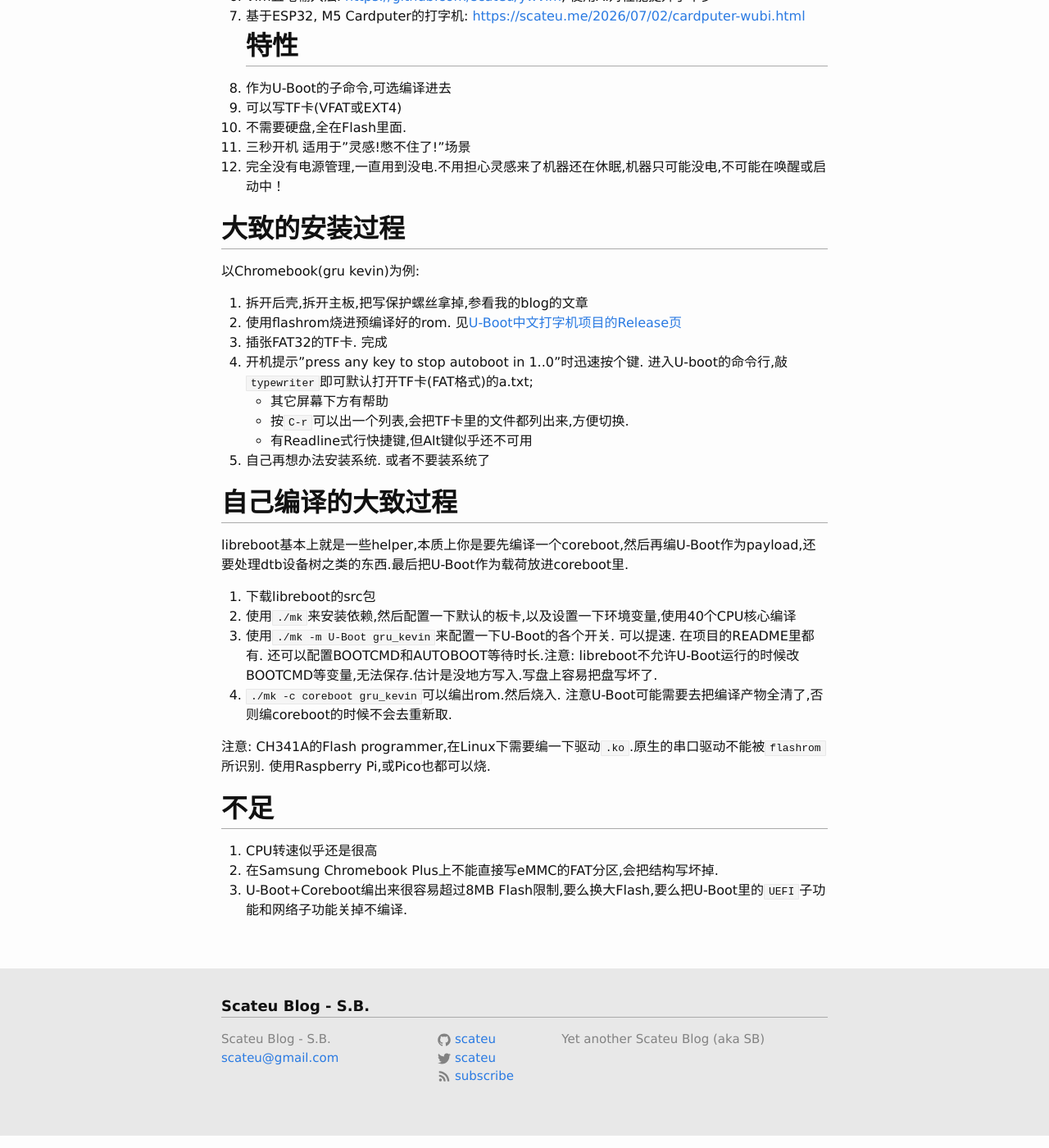
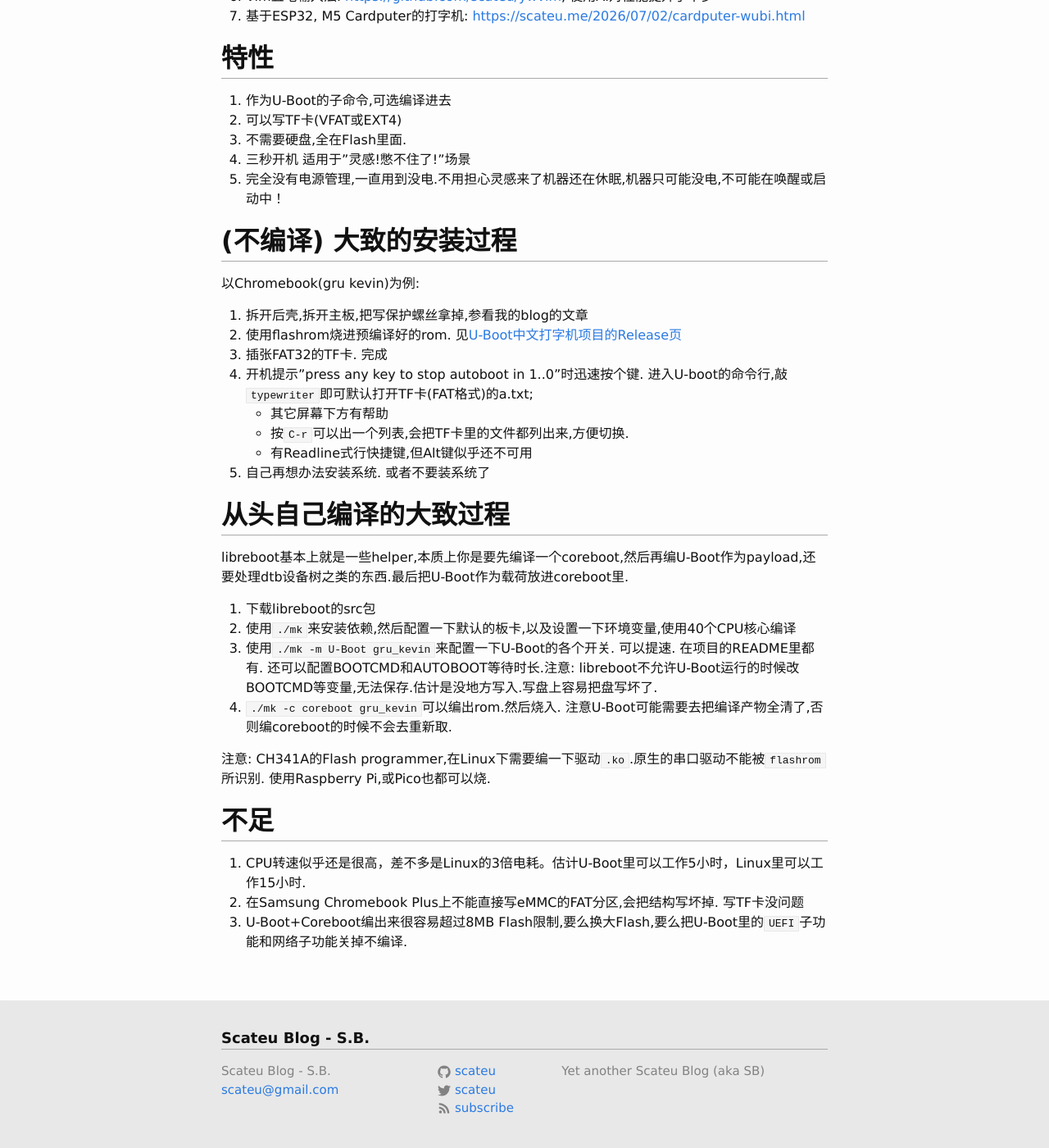
Before and after one commit to scateu/scateu.github.io, a Jekyll site: the page built from _posts/2026-08-05-u-boot-typewriter.md, in a window 1280 px wide and 1400 px high, scrolled down 1030 px. Shown: the whole window at 82% size. Built offline with Jekyll 4.4.1, drawn with Linux system fonts in a browser that asks for light colours; nearby versions of some CDN libraries; comment, search, counter and statistics services are not loaded.

Commit message:
2026-08-05-u-boot-typewriter.md

```diff
--- a/_posts/2026-08-05-u-boot-typewriter.md
+++ b/_posts/2026-08-05-u-boot-typewriter.md
@@ -21,6 +21,7 @@ layout: post
 4. Distraction-free typewriter: Alphasmart, Pomera, Freewrite, BYOK
 5. Vim五笔输入法: <https://github.com/scateu/ywvim>, 使用AI对性能提升了不少
 6. 基于ESP32, M5 Cardputer的打字机: <https://scateu.me/2026/07/02/cardputer-wubi.html>
+
 ## 特性
 
 1. 作为U-Boot的子命令,可选编译进去
@@ -29,7 +30,7 @@ layout: post
 4. 三秒开机 适用于"灵感!憋不住了!"场景
 5. 完全没有电源管理,一直用到没电.不用担心灵感来了机器还在休眠,机器只可能没电,不可能在唤醒或启动中！
 
-## 大致的安装过程
+## (不编译) 大致的安装过程
 
 以Chromebook(gru kevin)为例:
 
@@ -44,7 +45,7 @@ layout: post
 5. 自己再想办法安装系统. 或者不要装系统了
 
 
-## 自己编译的大致过程
+## 从头自己编译的大致过程
 
 libreboot基本上就是一些helper,本质上你是要先编译一个coreboot,然后再编U-Boot作为payload,还要处理dtb设备树之类的东西.最后把U-Boot作为载荷放进coreboot里.
 
@@ -57,6 +58,6 @@ libreboot基本上就是一些helper,本质上你是要先编译一个coreboot,
 
 ## 不足
 
-1. CPU转速似乎还是很高
-2. 在Samsung Chromebook Plus上不能直接写eMMC的FAT分区,会把结构写坏掉.
+1. CPU转速似乎还是很高，差不多是Linux的3倍电耗。估计U-Boot里可以工作5小时，Linux里可以工作15小时.
+2. 在Samsung Chromebook Plus上不能直接写eMMC的FAT分区,会把结构写坏掉. 写TF卡没问题
 3. U-Boot+Coreboot编出来很容易超过8MB Flash限制,要么换大Flash,要么把U-Boot里的`UEFI`子功能和网络子功能关掉不编译.
```
